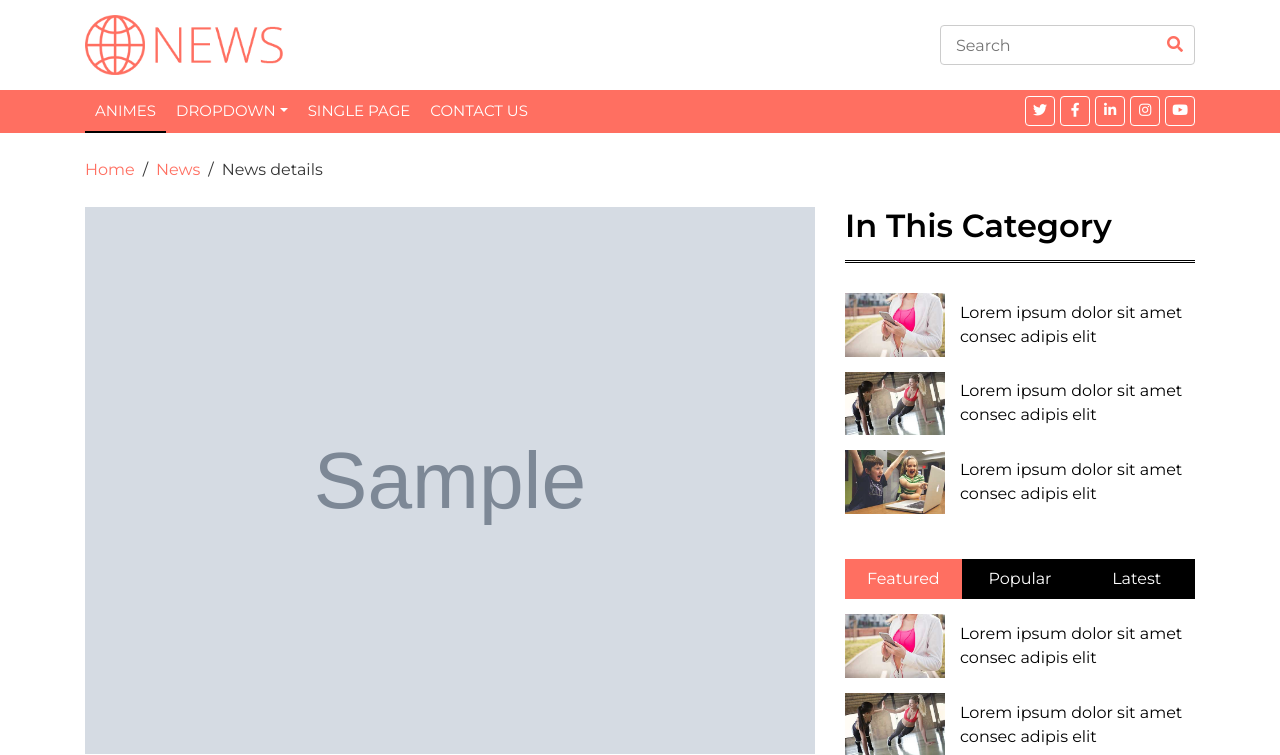
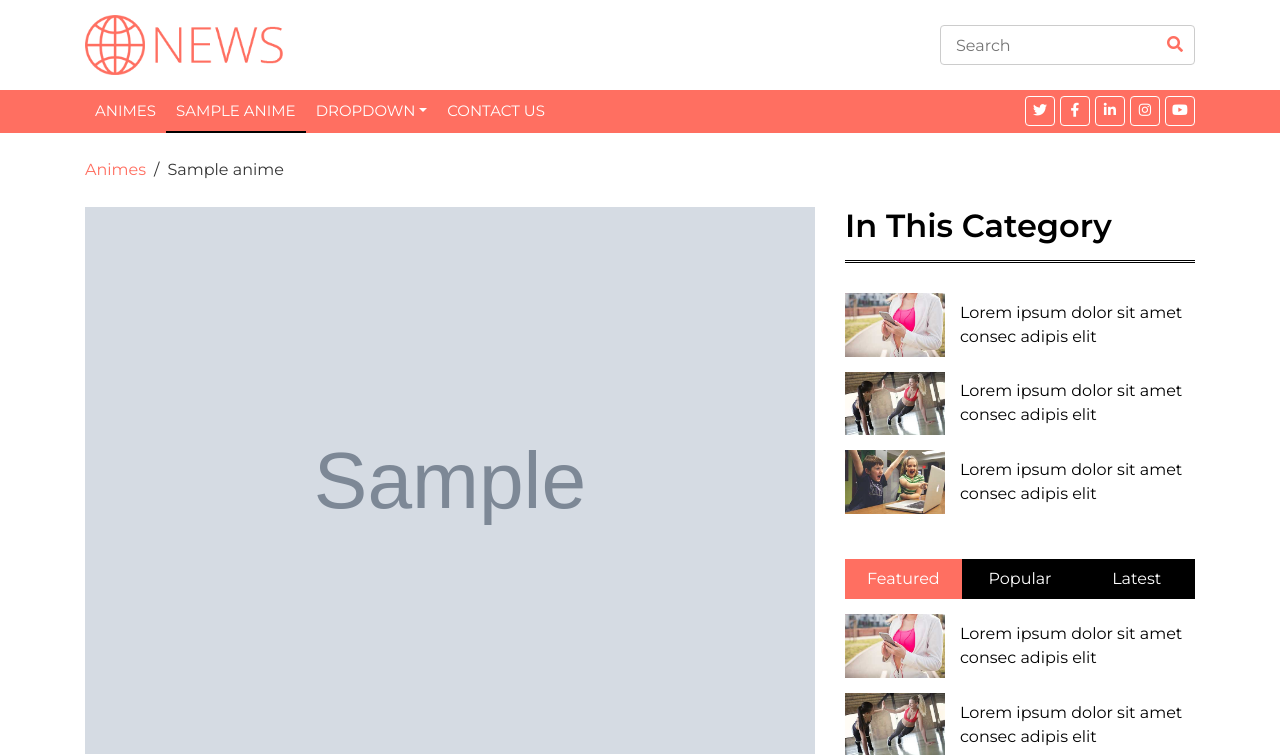
Before and after one commit to IArshia/Heranimelist, a Django app: template templates/anime/anime_detail.html in a window 1280 px wide. Shown: the part 28-783 px from the top of the page. Run offline with Django 3.2, Linux system fonts and the light colour scheme; the template is opened without the code that fills it: most values are stand-ins (such as "Sample title", 1, 10 or a date in 2020); grey boxes marked "Sample" are stand-in pictures; some libraries are stand-ins or nearby versions.

Commit message:
AririSan

```diff
--- a/templates/anime/anime_detail.html
+++ b/templates/anime/anime_detail.html
@@ -1,9 +1,15 @@
 {% extends 'base_2.html' %}
 {% load static %}
+
 
 {% block title %}
 Bootstrap News Template - Free HTML Templates
 {% endblock title %}
+
+
+{% block anime %}
+<a href="{% url 'home' %}" class="nav-item nav-link active">{{anime.name}}</a>
+{% endblock anime %}
 
 
 {% block content %}
@@ -11,9 +17,9 @@ Bootstrap News Template - Free HTML Templates
     <div class="breadcrumb-wrap">
         <div class="container">
             <ul class="breadcrumb">
-                <li class="breadcrumb-item"><a href="#">Home</a></li>
-                <li class="breadcrumb-item"><a href="#">News</a></li>
-                <li class="breadcrumb-item active">News details</li>
+                {% comment %} <li class="breadcrumb-item"><a href="{% url 'home' %}">Home</a></li> {% endcomment %}
+                <li class="breadcrumb-item"><a href="{% url 'animes' %}">Animes</a></li>
+                <li class="breadcrumb-item active">{{anime.name}}</li>
             </ul>
         </div>
     </div>
--- a/templates/anime/anime_list.html
+++ b/templates/anime/anime_list.html
@@ -1,7 +1,12 @@
 {% extends 'base_2.html' %}
 {% load static %}
 
+
 {% block title %}Animes{% endblock title %}
+
+
+{% block animes_link %}active{% endblock animes_link  %}
+
 
 {% block content %}
     <!-- Top News Start-->
--- a/templates/base_2.html
+++ b/templates/base_2.html
@@ -98,15 +98,16 @@
 
                     <div class="collapse navbar-collapse justify-content-between" id="navbarCollapse">
                         <div class="navbar-nav mr-auto">
-                            <a href="{% url 'animes' %}" class="nav-item nav-link active">Animes</a>
+                            <a href="{% url 'animes' %}" class="nav-item nav-link {% block animes_link %}{% endblock animes_link %}">Animes</a>
+                            {% block anime %}{% endblock anime %}
                             <div class="nav-item dropdown">
                                 <a href="#" class="nav-link dropdown-toggle" data-toggle="dropdown">Dropdown</a>
                                 <div class="dropdown-menu">
                                     <a href="{% url 'signup' %}" class="dropdown-item">Signup</a>
                                 </div>
                             </div>
-                            <a href="{% url 'home' %}" class="nav-item nav-link">Single Page</a>
-                            <a href="contact.html" class="nav-item nav-link">Contact Us</a>
+                            {% comment %} <a href="{% url 'home' %}" class="nav-item nav-link "></a> {% endcomment %}
+                            <a href="contact.html" class="nav-item nav-link {% block contact_link %}{% endblock contact_link %}">Contact Us</a>
                         </div>
                         <div class="social ml-auto">
                             <a href=""><i class="fab fa-twitter"></i></a>
```
